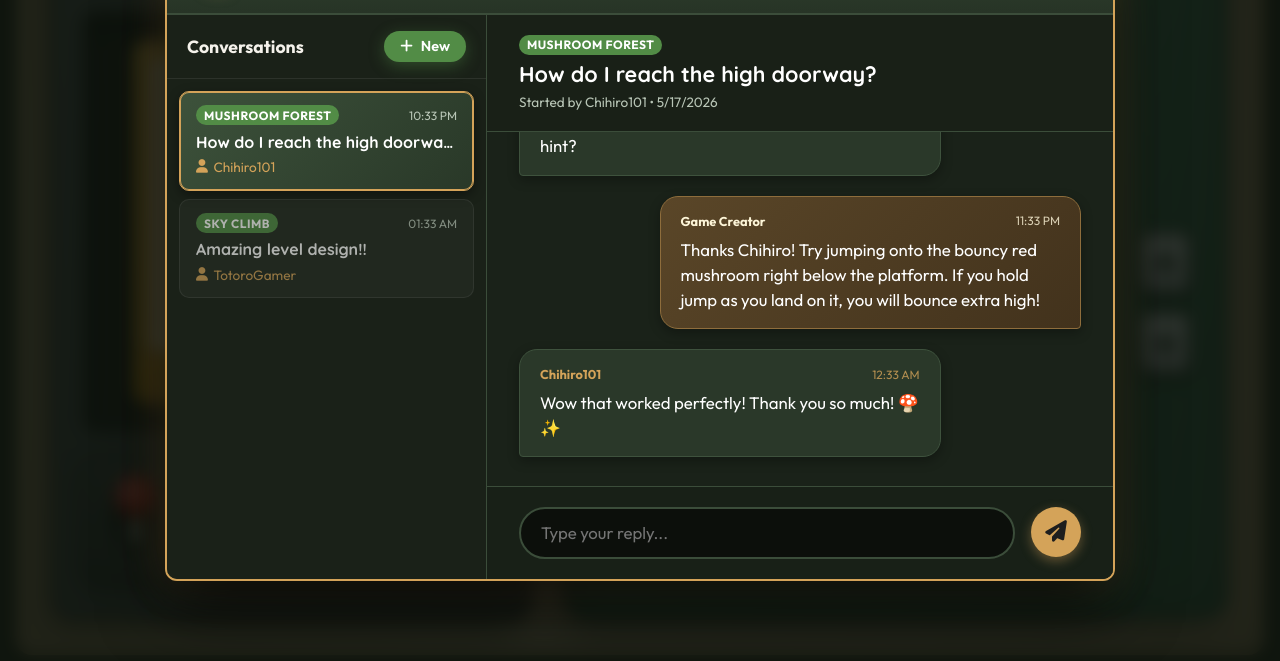
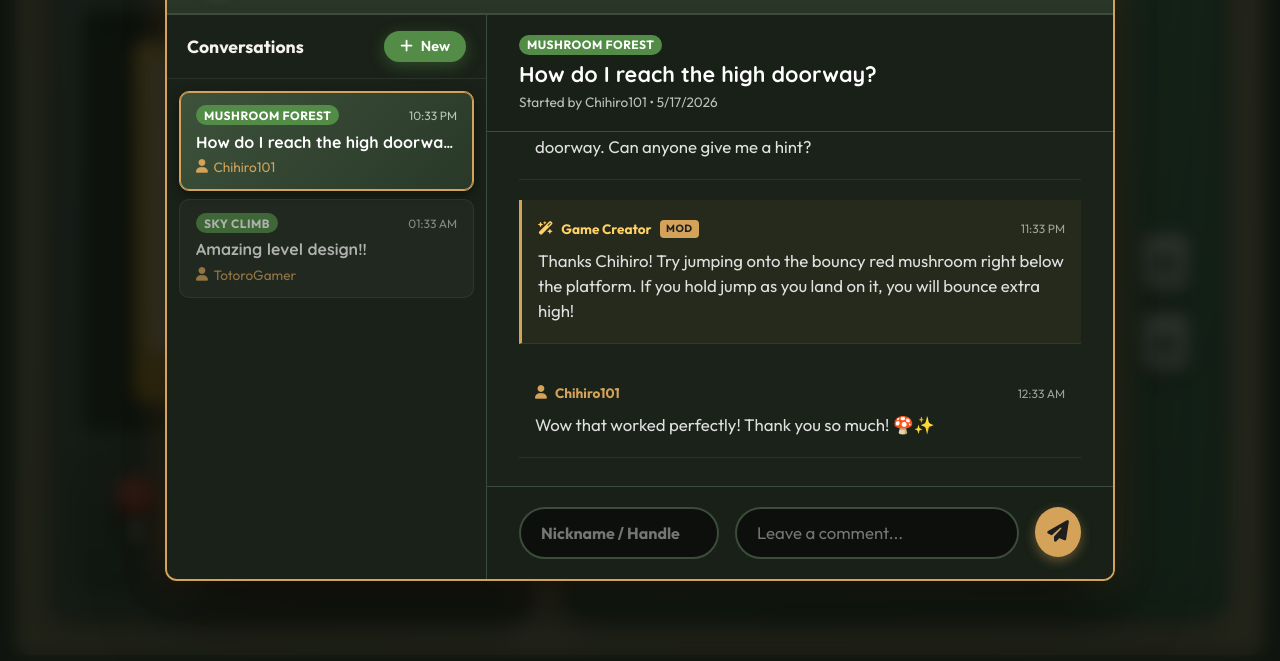
Before and after one commit to atxatlarge-code/GameMaker6700, a plain HTML site: page index.html in a window 1280 px wide. Both pictures are taken after a click on the button 328 px from the left and 79 px from the top of the page. Shown: the part 139-800 px from the top of the page. Drawn offline with Linux system fonts and the light colour scheme; no server answers.

Commit message:
feat(messages): overhaul mailbox to message board comments and fix keyboard input
- Transition Community Mailbox from chat bubbles to sleek comment line rows
- Add player nickname/handle input with localStorage persistence
- Hide admin/creator persona switcher and cloud settings from player mailbox modal
- Synchronize sender names across Supabase cloud tables and local storage
- Fix game engine global keydown interception so Spacebar and Arrow keys work correctly in text inputs

```diff
--- a/index.html
+++ b/index.html
@@ -373,8 +373,9 @@
                 <!-- Dynamically populated chat bubbles -->
               </div>
               <div class="chat-input-area">
-                <input type="text" id="input-reply-text" class="chat-input" placeholder="Type your reply..." />
-                <button id="btn-send-reply" class="send-btn"><i class="fa-solid fa-paper-plane"></i></button>
+                <input type="text" id="input-comment-author" class="comment-author-input" placeholder="Nickname / Handle" maxlength="24" />
+                <input type="text" id="input-reply-text" class="chat-input" placeholder="Leave a comment..." />
+                <button id="btn-send-reply" class="send-btn" title="Send Comment"><i class="fa-solid fa-paper-plane"></i></button>
               </div>
             </div>
 
--- a/src/engine.js
+++ b/src/engine.js
@@ -110,6 +110,9 @@ export class Engine {
 
   initListeners() {
     window.addEventListener('keydown', (e) => {
+      if (document.activeElement && (document.activeElement.tagName === 'INPUT' || document.activeElement.tagName === 'TEXTAREA')) {
+        return;
+      }
       if (['Space', 'ArrowUp', 'ArrowDown', 'ArrowLeft', 'ArrowRight'].includes(e.code)) {
         e.preventDefault();
       }
@@ -133,6 +136,9 @@ export class Engine {
     });
 
     window.addEventListener('keyup', (e) => {
+      if (document.activeElement && (document.activeElement.tagName === 'INPUT' || document.activeElement.tagName === 'TEXTAREA')) {
+        return;
+      }
       if (this.mode === CONFIG.MODE_EDIT) {
         if (e.code === 'KeyW' || e.code === 'ArrowUp') this.panKeys.up = false;
         if (e.code === 'KeyS' || e.code === 'ArrowDown') this.panKeys.down = false;
--- a/src/main.js
+++ b/src/main.js
@@ -699,19 +699,33 @@ window.addEventListener('DOMContentLoaded', () => {
 
     const wasAtBottom = chatMessagesContainer.scrollHeight - chatMessagesContainer.scrollTop <= chatMessagesContainer.clientHeight + 80;
 
+    const inputCommentAuthor = document.getElementById('input-comment-author');
+    if (inputCommentAuthor) {
+      if (currentPersona === 'creator') {
+        inputCommentAuthor.value = 'Game Creator';
+        inputCommentAuthor.disabled = true;
+      } else {
+        inputCommentAuthor.disabled = false;
+        if (!inputCommentAuthor.value || inputCommentAuthor.value === 'Game Creator') {
+          inputCommentAuthor.value = localStorage.getItem('gm6700_last_handle') || '';
+        }
+      }
+    }
+
     chatMessagesContainer.innerHTML = '';
     thread.messages.forEach(msg => {
       const b = document.createElement('div');
-      b.className = `chat-bubble ${msg.senderRole}`;
-      const senderName = msg.senderRole === 'creator' ? 'Game Creator' : thread.playerName;
+      b.className = `comment-line ${msg.senderRole}`;
+      const senderName = msg.senderRole === 'creator' ? 'Game Creator' : (msg.senderName || thread.playerName);
       const timeStr = new Date(msg.timestamp).toLocaleTimeString([], { hour: '2-digit', minute: '2-digit' });
+      const badgeHtml = msg.senderRole === 'creator' ? '<span class="creator-badge">MOD</span>' : '';
 
       b.innerHTML = `
-        <div class="bubble-meta">
-          <span class="bubble-sender">${senderName}</span>
-          <span class="bubble-time">${timeStr}</span>
+        <div class="comment-meta">
+          <span class="comment-sender ${msg.senderRole}"><i class="fa-solid ${msg.senderRole === 'creator' ? 'fa-wand-magic-sparkles' : 'fa-user'}"></i> ${senderName} ${badgeHtml}</span>
+          <span class="comment-time">${timeStr}</span>
         </div>
-        <div class="bubble-text">${msg.text}</div>
+        <div class="comment-text">${msg.text}</div>
       `;
       chatMessagesContainer.appendChild(b);
     });
@@ -835,8 +849,15 @@ window.addEventListener('DOMContentLoaded', () => {
     const text = inputReplyText.value.trim();
     if (!text || !activeThreadId) return;
 
+    const inputCommentAuthor = document.getElementById('input-comment-author');
+    let authorName = 'Player';
+    if (inputCommentAuthor && currentPersona !== 'creator') {
+      authorName = inputCommentAuthor.value.trim() || 'Player';
+      localStorage.setItem('gm6700_last_handle', authorName);
+    }
+
     inputReplyText.value = '';
-    await messageService.addReply(activeThreadId, currentPersona, text);
+    await messageService.addReply(activeThreadId, currentPersona, text, authorName);
     cachedThreads = await messageService.fetchThreads();
     messageService.markThreadAsRead(activeThreadId, currentPersona);
     renderThreadsSidebar();
@@ -849,6 +870,15 @@ window.addEventListener('DOMContentLoaded', () => {
       btnSendReply.click();
     }
   });
+
+  const inputCommentAuthorEl = document.getElementById('input-comment-author');
+  if (inputCommentAuthorEl) {
+    inputCommentAuthorEl.addEventListener('keydown', (e) => {
+      if (e.key === 'Enter') {
+        inputReplyText.focus();
+      }
+    });
+  }
 
   if (btnResolveThread) {
     btnResolveThread.addEventListener('click', async () => {
--- a/src/messages.js
+++ b/src/messages.js
@@ -265,10 +265,11 @@ export class CloudMessageService {
     return newThread;
   }
 
-  async addReply(threadId, senderRole, text) {
+  async addReply(threadId, senderRole, text, senderName) {
     const newMsg = {
       id: 'msg-' + Date.now() + '-' + Math.random().toString(36).substr(2, 5),
       senderRole: senderRole, // 'player' | 'creator'
+      senderName: senderName || (senderRole === 'creator' ? 'Game Creator' : 'Player'),
       text: text,
       timestamp: Date.now()
     };
--- a/style.css
+++ b/style.css
@@ -1636,55 +1636,101 @@ canvas {
 .chat-messages-history::-webkit-scrollbar-thumb { background: var(--primary); border-radius: 5px; border: 2px solid rgba(0, 0, 0, 0.3); }
 .chat-messages-history::-webkit-scrollbar-thumb:hover { background: var(--primary-hover); }
 
-.chat-bubble {
-  max-width: 75%;
-  padding: 1rem 1.25rem;
-  border-radius: 18px;
-  display: flex;
-  flex-direction: column;
+/* Comment Line (Message Board Style) */
+.comment-line {
+  width: 100%;
+  padding: 1.25rem 1rem;
+  border-bottom: 1px solid rgba(255, 255, 255, 0.08);
+  display: flex;
+  flex-direction: column;
+  gap: 0.6rem;
+  animation: fadeIn 0.2s ease forwards;
+  background: transparent;
+  transition: background 0.2s ease;
+}
+
+.comment-line:hover {
+  background: rgba(255, 255, 255, 0.02);
+}
+
+.comment-line.creator {
+  background: rgba(212, 163, 89, 0.06);
+  border-left: 3px solid var(--primary);
+}
+
+.comment-line.creator:hover {
+  background: rgba(212, 163, 89, 0.1);
+}
+
+.comment-meta {
+  display: flex;
+  align-items: center;
+  justify-content: space-between;
+  font-size: 0.85rem;
+}
+
+.comment-sender {
+  font-weight: 700;
+  display: flex;
+  align-items: center;
   gap: 0.5rem;
-  animation: fadeIn 0.2s ease forwards;
-  box-shadow: 0 4px 12px rgba(0, 0, 0, 0.3);
-}
-
-.chat-bubble.player {
-  align-self: flex-start;
-  background: #2a3829;
-  border-bottom-left-radius: 4px;
-  border: 1px solid #3e523d;
-}
-
-.chat-bubble.creator {
-  align-self: flex-end;
-  background: linear-gradient(135deg, #5a4628 0%, #42321c 100%);
-  border-bottom-right-radius: 4px;
-  border: 1px solid #8e6d3c;
-}
-
-.bubble-meta {
-  display: flex;
-  align-items: center;
-  justify-content: space-between;
-  gap: 1rem;
-  font-size: 0.8rem;
-  font-weight: 700;
-}
-
-.chat-bubble.player .bubble-meta { color: var(--primary); }
-.chat-bubble.creator .bubble-meta { color: #fdf5d8; }
-
-.bubble-time {
+  color: var(--primary);
+}
+
+.comment-sender.creator {
+  color: #ffd166;
+}
+
+.creator-badge {
+  background: var(--primary);
+  color: #1e1e1e;
+  font-size: 0.65rem;
+  padding: 0.15rem 0.4rem;
+  border-radius: 4px;
+  font-weight: 900;
+  letter-spacing: 0.05em;
+  text-transform: uppercase;
+}
+
+.comment-time {
   font-weight: 400;
-  opacity: 0.8;
+  opacity: 0.6;
   font-size: 0.75rem;
 }
 
-.bubble-text {
+.comment-text {
   font-size: 1.05rem;
   line-height: 1.5;
-  color: #fff;
+  color: #e0e0e0;
   text-align: left;
   word-break: break-word;
+}
+
+/* Comment Author Input */
+.comment-author-input {
+  width: 200px;
+  background: rgba(0, 0, 0, 0.5);
+  border: 2px solid var(--panel-border);
+  padding: 0.85rem 1.25rem;
+  border-radius: 30px;
+  color: var(--primary);
+  font-family: var(--font-main);
+  font-weight: 700;
+  font-size: 1rem;
+  transition: all 0.2s ease;
+}
+
+.comment-author-input:focus {
+  outline: none;
+  border-color: var(--primary);
+  box-shadow: 0 0 12px rgba(212, 163, 89, 0.4);
+}
+
+.comment-author-input:disabled {
+  opacity: 0.8;
+  background: rgba(212, 163, 89, 0.15);
+  border-color: var(--primary);
+  cursor: not-allowed;
 }
 
 .chat-input-area {
```
Also changed, not shown: src/creator.js (+8 -6 lines).
